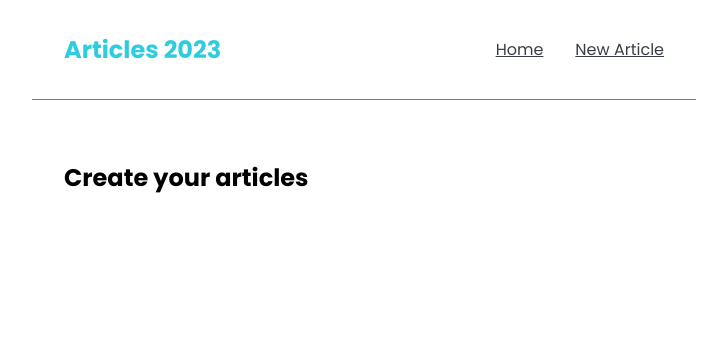
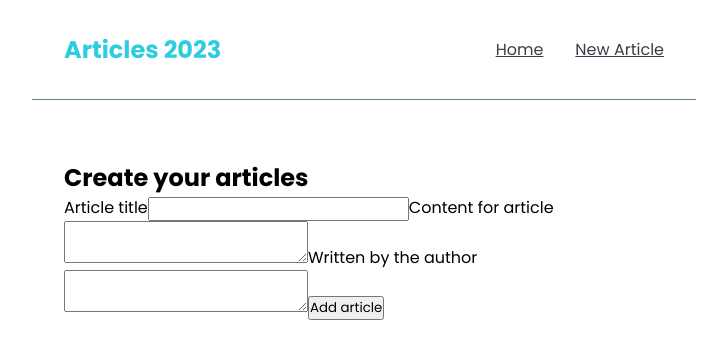
Before and after one commit to YashKaskar/article-2023, a React (Create React App) app: page /create in a window 1280 px wide. Shown: the top 358 px of the page, without its empty margins (276-1003 px from the left). Built offline with nearby package versions, Linux system fonts and the light colour scheme; the HTML template or start-up script is replaced by a standard one.

Commit message:
add new form

```diff
--- a/src/components/create.js
+++ b/src/components/create.js
@@ -1,7 +1,21 @@
 const Create = () => {
     return (
         <div className="create">
-        <h2>Create your articles</h2>
+            <h2>Create your articles</h2>
+
+            <form>
+                <label>Article title</label>
+                <input type="text" required />
+
+                <label>Content for article </label>
+                <textarea required></textarea>
+
+                <label>Written by the author </label>
+                <textarea required></textarea>
+
+                <button>Add article</button>
+
+            </form>
         </div>
      );
 }
```
